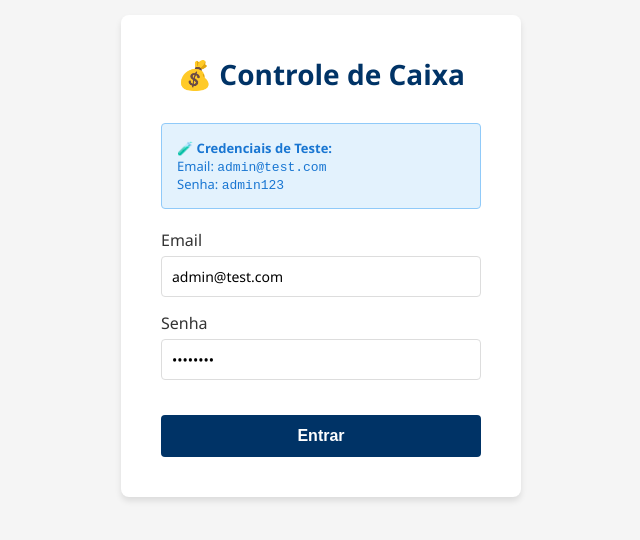
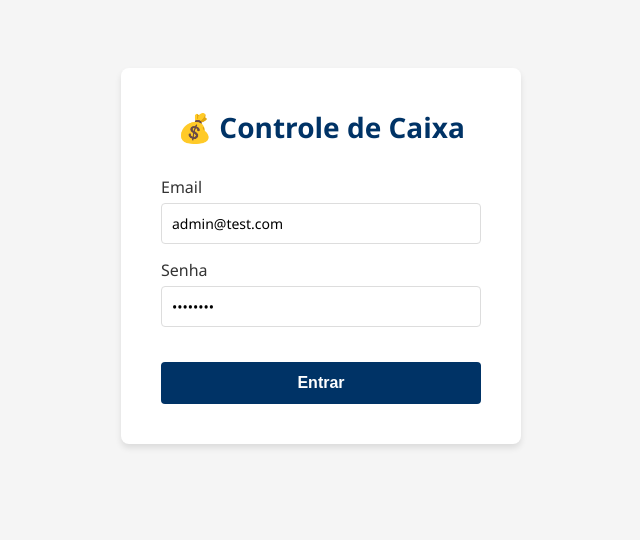
Before and after one commit to Edualsena/cash-app, a React (Vite) app in the folder frontend/: page / in a window 1280 px wide. Shown: the part 144-684 px from the top of the page, without its empty margins (319-959 px from the left). Built offline with nearby package versions, Linux system fonts and the light colour scheme.

Commit message:
login teste 2

```diff
--- a/frontend/src/components/LoginForm.jsx
+++ b/frontend/src/components/LoginForm.jsx
@@ -37,11 +37,11 @@ export default function LoginForm({ onSuccess, onToggleForm }) {
 
         {error && <div style={styles.error}>{error}</div>}
 
-        <div style={styles.testInfo}>
+        {/* <div style={styles.testInfo}>
           <strong>🧪 Credenciais de Teste:</strong>
           <p>Email: <code>admin@test.com</code></p>
           <p>Senha: <code>admin123</code></p>
-        </div>
+        </div> */}
 
         <form onSubmit={handleLogin}>
           <div className="form-group">
```
